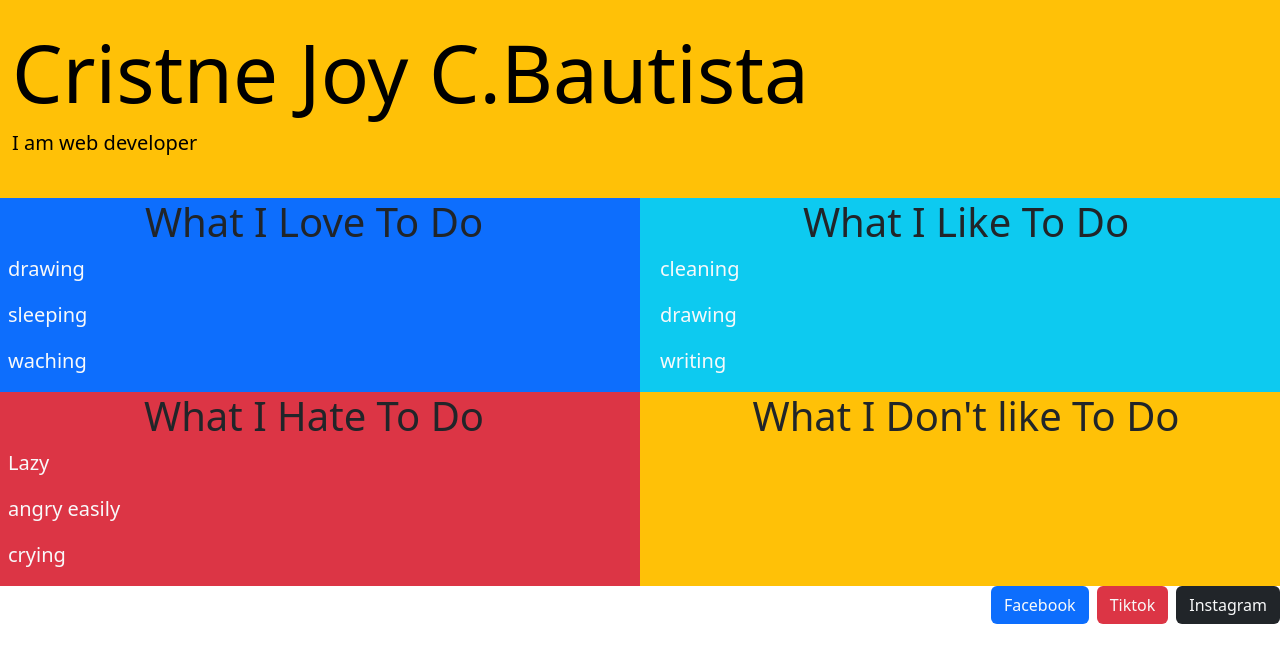
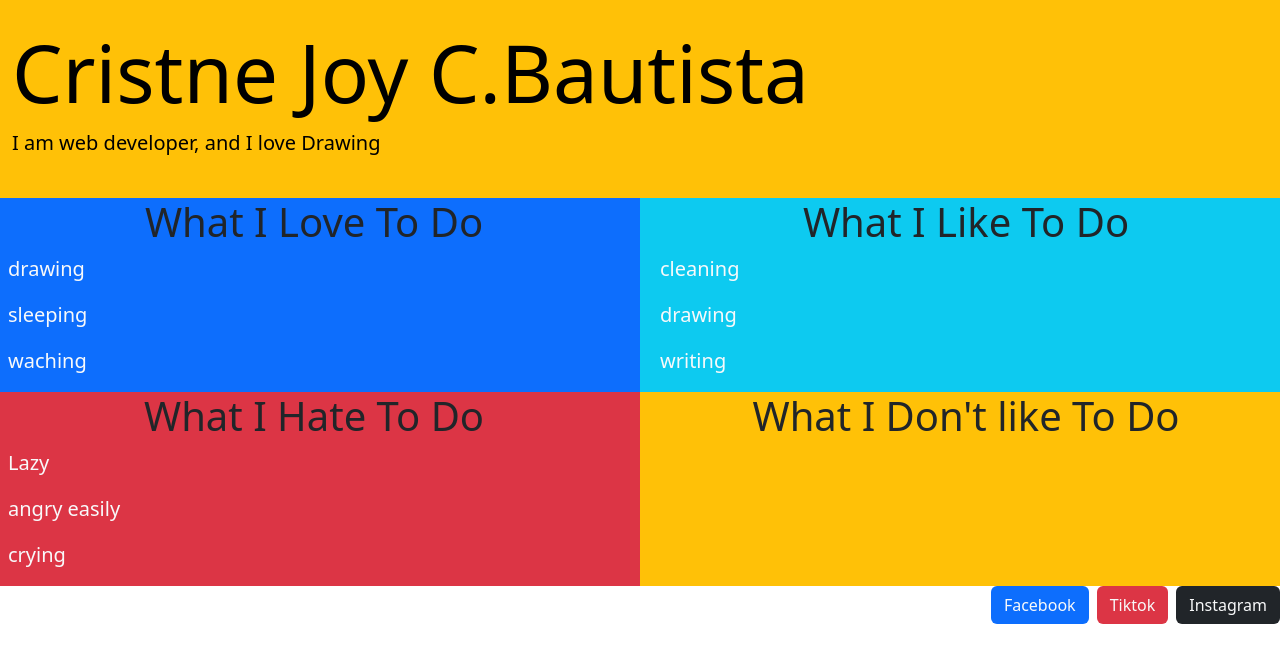
Before and after one commit to Bautista-tine/Web-System-Laboratory, a plain HTML site: page Frontend/Sandbox.html in a window 1280 px wide. Drawn offline with nearby package versions, Linux system fonts and the light colour scheme.

Commit message:
i'm fixing my git

```diff
--- a/Frontend/Sandbox.html
+++ b/Frontend/Sandbox.html
@@ -12,7 +12,7 @@
     <div class="row">
         <div class="bg-warning text-black p-4">
             <h1 class="display-1">Cristne Joy C.Bautista</h1>
-            <p class="lead">I am web developer</p>
+            <p class="lead">I am web developer, and I love Drawing</p>
         </div>
 
         <div class="col col-lg-6 bg-primary">
```
